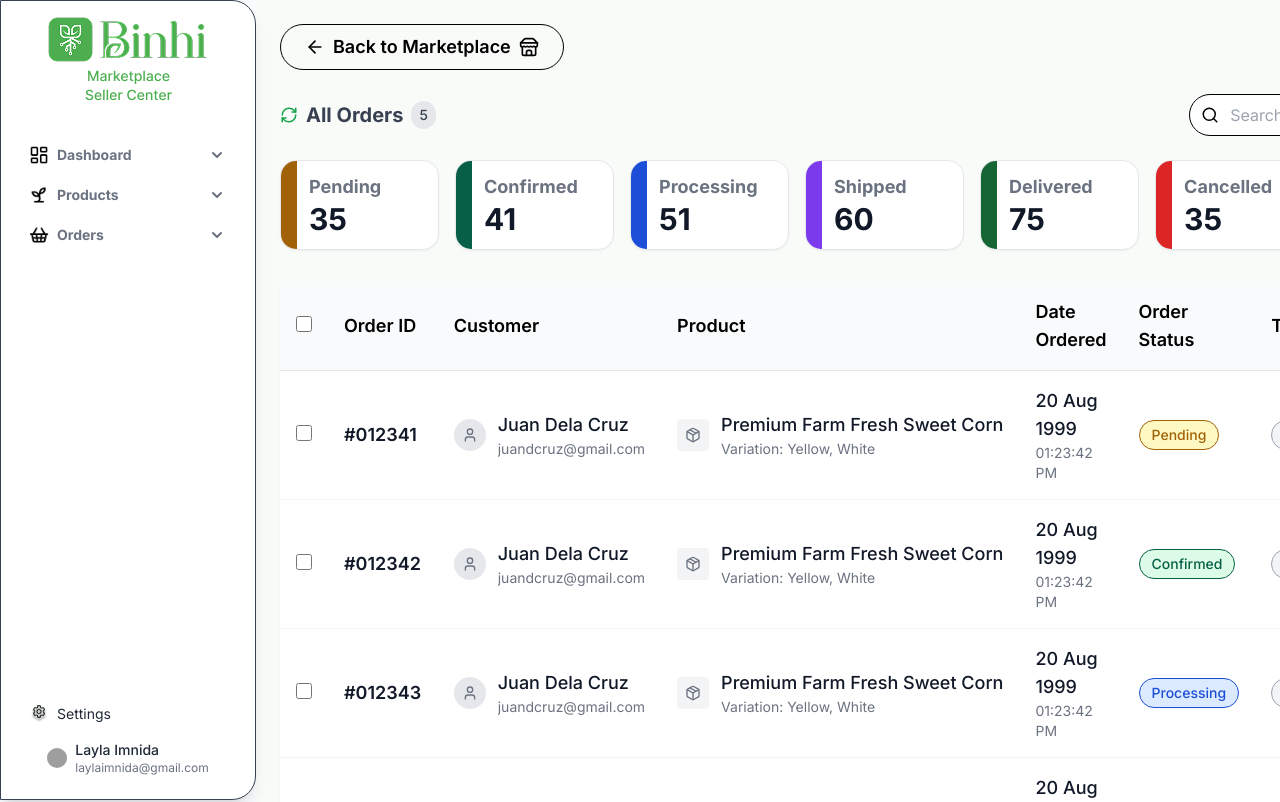
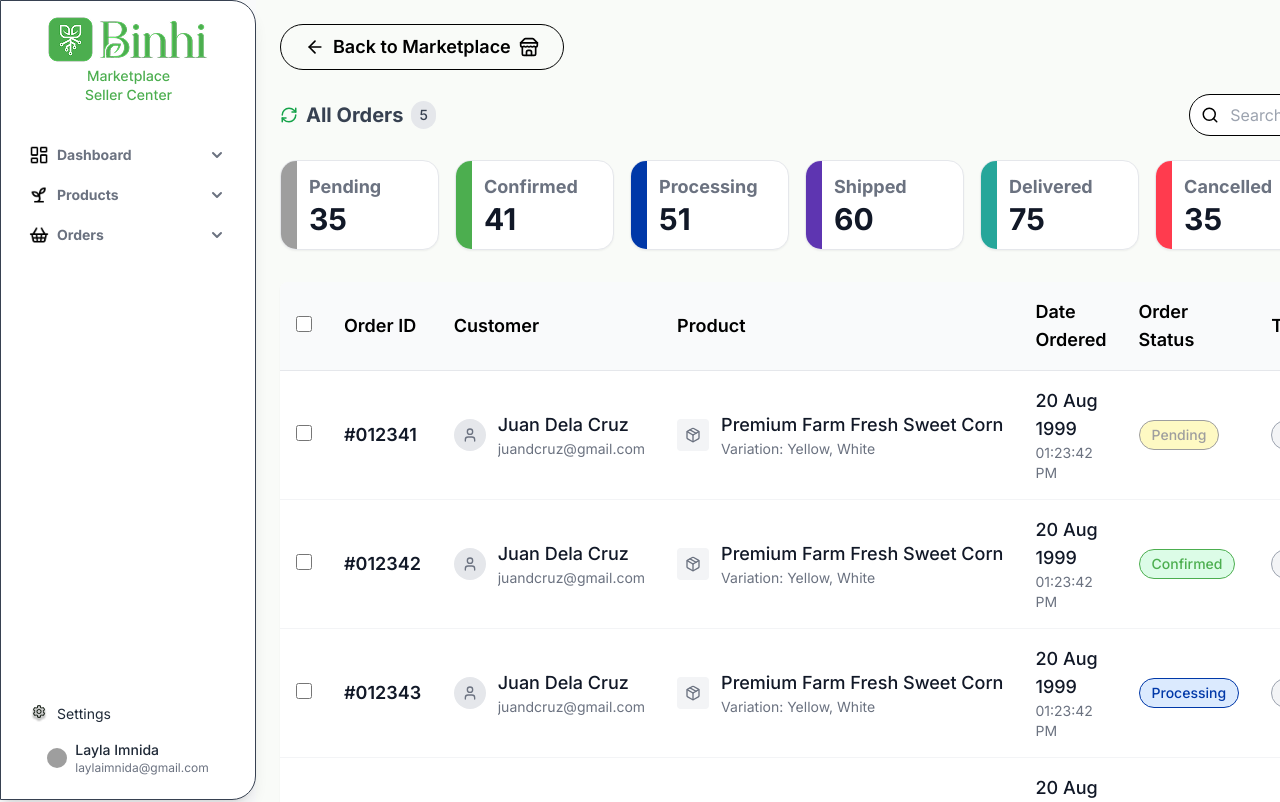
Before and after one commit to Arzion032/binhi-marketplace-frontend, a React (Vite) app: page /order-management in a window 1280 px wide. Shown: the top 802 px of the page. Built offline with nearby package versions, Linux system fonts and the light colour scheme; grey boxes are pictures that could not be loaded.

Commit message:
Order Management.

```diff
--- a/src/components/SellerCenter/OrderManagement.jsx
+++ b/src/components/SellerCenter/OrderManagement.jsx
@@ -5,13 +5,13 @@ import { useNavigate } from "react-router-dom";
 import { Search, SlidersHorizontal, RefreshCw, ArrowLeft, Store, Eye, User, Package } from "lucide-react";
 
 const ORDER_CATEGORIES = [
-  { name: 'Pending', count: 35, color: '#A16207', bg: '#FEF9C3' },
-  { name: 'Confirmed', count: 41, color: '#065F46', bg: '#DCFCE7' },
-  { name: 'Processing', count: 51, color: '#1D4ED8', bg: '#DBEAFE' },
-  { name: 'Shipped', count: 60, color: '#7C3AED', bg: '#EDE9FE' },
-  { name: 'Delivered', count: 75, color: '#166534', bg: '#DCFCE7' },
-  { name: 'Cancelled', count: 35, color: '#DC2626', bg: '#FEE2E2' },
-  { name: 'Returned', count: 35, color: '#B45309', bg: '#FEF3C7' },
+  { name: 'Pending', count: 35, color: '#9E9E9E', bg: '#FEF9C3' },
+  { name: 'Confirmed', count: 41, color: '#4CAE4F', bg: '#DCFCE7' },
+  { name: 'Processing', count: 51, color: '#0038A8', bg: '#DBEAFE' },
+  { name: 'Shipped', count: 60, color: '#5E35B1', bg: '#EDE9FE' },
+  { name: 'Delivered', count: 75, color: '#26A69A', bg: '#DCFCE7' },
+  { name: 'Cancelled', count: 35, color: '#FF3B4E', bg: '#FEE2E2' },
+  { name: 'Returned', count: 35, color: '#FB8C00', bg: '#FEF3C7' },
 ];
 
 const dummyOrders = Array.from({ length: 5 }, (_, i) => ({
```
